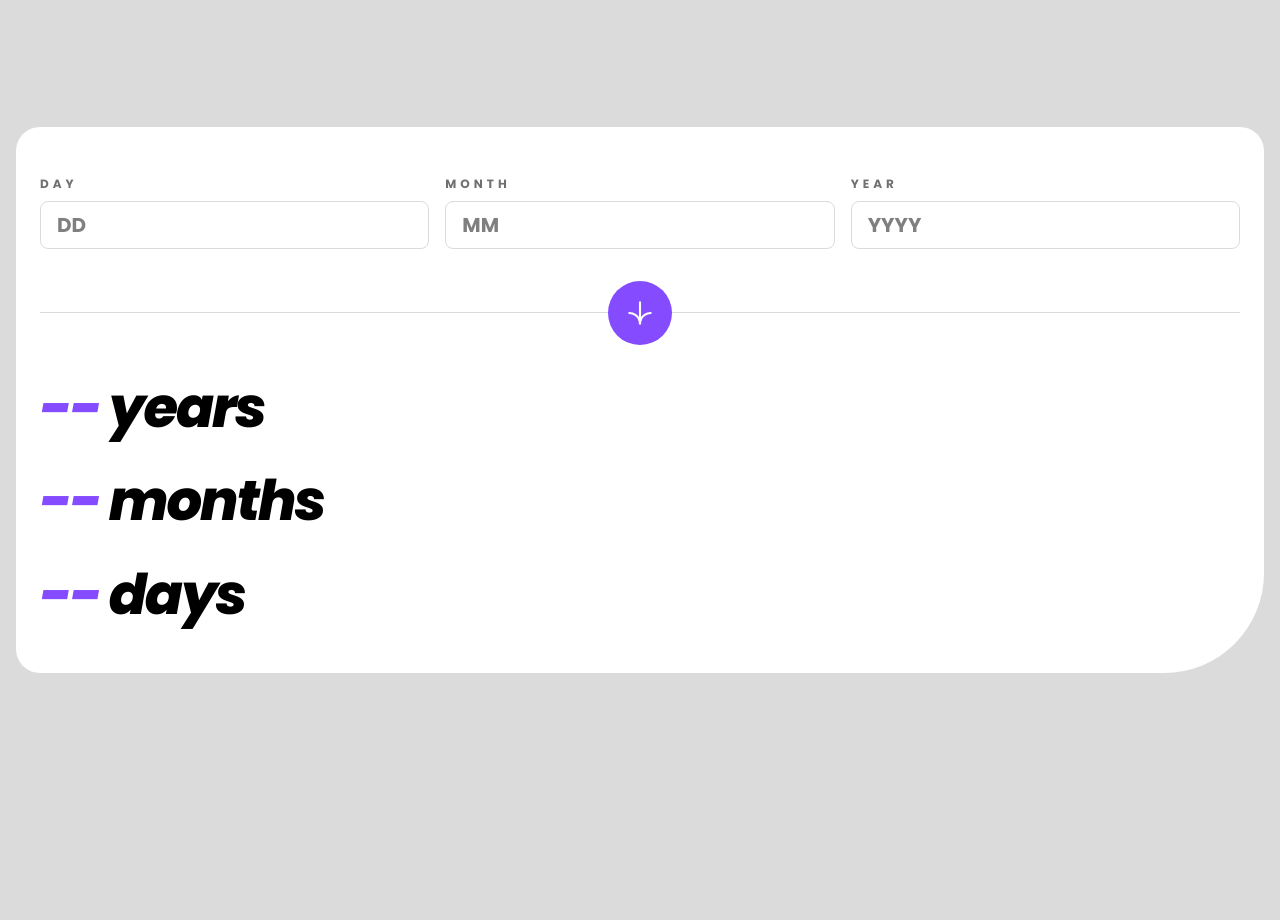
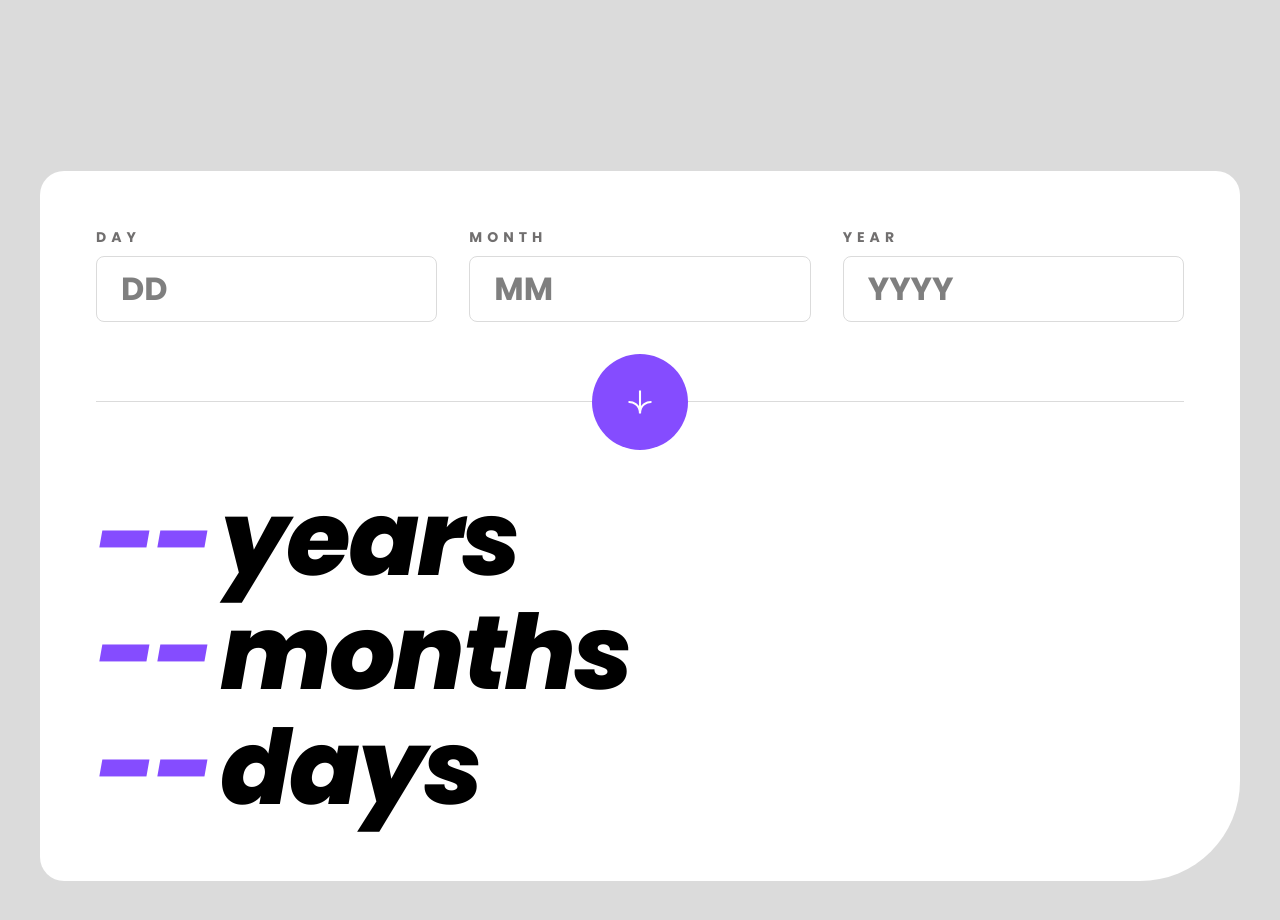
Before and after one commit to Cruse180795/Age-Calculator-App, a React (Vite) app: page / in a window 1280 px wide. Shown: the top 920 px of the page. Before the commit the page ends 800 px from the top, so only its background shows below. Built offline with nearby package versions, Linux system fonts and the light colour scheme.

Commit message:
feat: AgeForm component with tablet styling

```diff
--- a/src/App.tsx
+++ b/src/App.tsx
@@ -2,7 +2,7 @@ import AgeForm from "./components/AgeForm";
 
 export default function App() {
   return (
-    <main className="px-4 flex justify-center h-screen items-center bg-gray-200">
+    <main className="mx-4 flex justify-center h-screen items-center bg-gray-200 md:mx-10 md:my-31.5">
       <AgeForm />
     </main>
   );
--- a/src/components/AgeForm.tsx
+++ b/src/components/AgeForm.tsx
@@ -5,9 +5,9 @@ import ArrowIcon from "./icons/ArrowIcon";
 
 export default function AgeForm() {
   return (
-    <form className="bg-white px-6 py-12 space-y-8" id="form">
+    <form className="bg-white px-6 py-12 space-y-8 md:px-14 md:py-14" id="form">
       {/** Inputs */}
-      <div className="grid grid-cols-3 gap-x-4">
+      <div className="grid grid-cols-3 gap-x-4 md:gap-x-8">
         {/** Day */}
         <div className="grid grid-cols-1 gap-y-2">
           <FormLabel htmlFor="day" label="day" />
@@ -35,7 +35,7 @@ export default function AgeForm() {
       <div className="flex justify-center items-center">
         <hr className="border-gray-200 w-full" />
         <div className="">
-          <button className="bg-purple-500 rounded-full w-16 h-16 flex items-center justify-center cursor-pointer transition-colors ease-in-out duration-300 hover:bg-black">
+          <button className="bg-purple-500 rounded-full w-16 h-16 md:w-24 md:h-24 flex items-center justify-center cursor-pointer transition-colors ease-in-out duration-300 hover:bg-black">
             <ArrowIcon className="size-6" />
           </button>
         </div>
@@ -43,9 +43,11 @@ export default function AgeForm() {
       </div>
 
       {/** Outputs */}
-      <DisplayOutputString output="years" />
-      <DisplayOutputString output="months" />
-      <DisplayOutputString output="days" />
+      <div>
+        <DisplayOutputString output="years" />
+        <DisplayOutputString output="months" />
+        <DisplayOutputString output="days" />
+      </div>
     </form>
   );
 }
--- a/src/components/ui/DisplayOutputString.tsx
+++ b/src/components/ui/DisplayOutputString.tsx
@@ -2,9 +2,9 @@ type DisplayOutputStringProps = {
   output: string;
 };
 
-export default function DisplayOutputString({ output, id }: DisplayOutputStringProps) {
+export default function DisplayOutputString({ output }: DisplayOutputStringProps) {
   return (
-    <div className="flex items-center gap-x-2 text-black font-extrabold italic tracking-tight-1 text-56 leading-110">
+    <div className="flex items-center gap-x-2 text-black font-extrabold italic tracking-tight-1 text-56 leading-110 md:text-104">
       <span className="text-purple-500">--</span>
       <p>{output}</p>
     </div>
--- a/src/components/ui/FormInput.tsx
+++ b/src/components/ui/FormInput.tsx
@@ -11,7 +11,7 @@ export default function FormInput({ id, name, placeholder }: FormInputProps) {
       id={id}
       name={name}
       required
-      className="px-4 py-2 rounded-lg border border-gray-200 text-black font-bold text-xl leading-150"
+      className="px-4 py-2 rounded-lg border border-gray-200 text-black font-bold text-xl leading-150 md:px-6 md:text-32"
       placeholder={placeholder}
     />
   );
--- a/src/components/ui/FormLabel.tsx
+++ b/src/components/ui/FormLabel.tsx
@@ -7,7 +7,7 @@ export default function FormLabel({ label, htmlFor }: FormLabelProps) {
   return (
     <label
       htmlFor={htmlFor}
-      className="font-bold text-xs leading-150 tracking-wide-1 text-gray-500 uppercase"
+      className="font-bold text-xs leading-150 tracking-wide-1 text-gray-500 uppercase md:text-sm md:tracking-wide-2"
     >
       {label}
     </label>
--- a/src/index.css
+++ b/src/index.css
@@ -13,6 +13,7 @@
 
     --text-104: 104px;
     --text-56: 56px;
+    --text-32: 32px;
 
     --leading-110: 110%;
     --leading-150: 150%;
```
